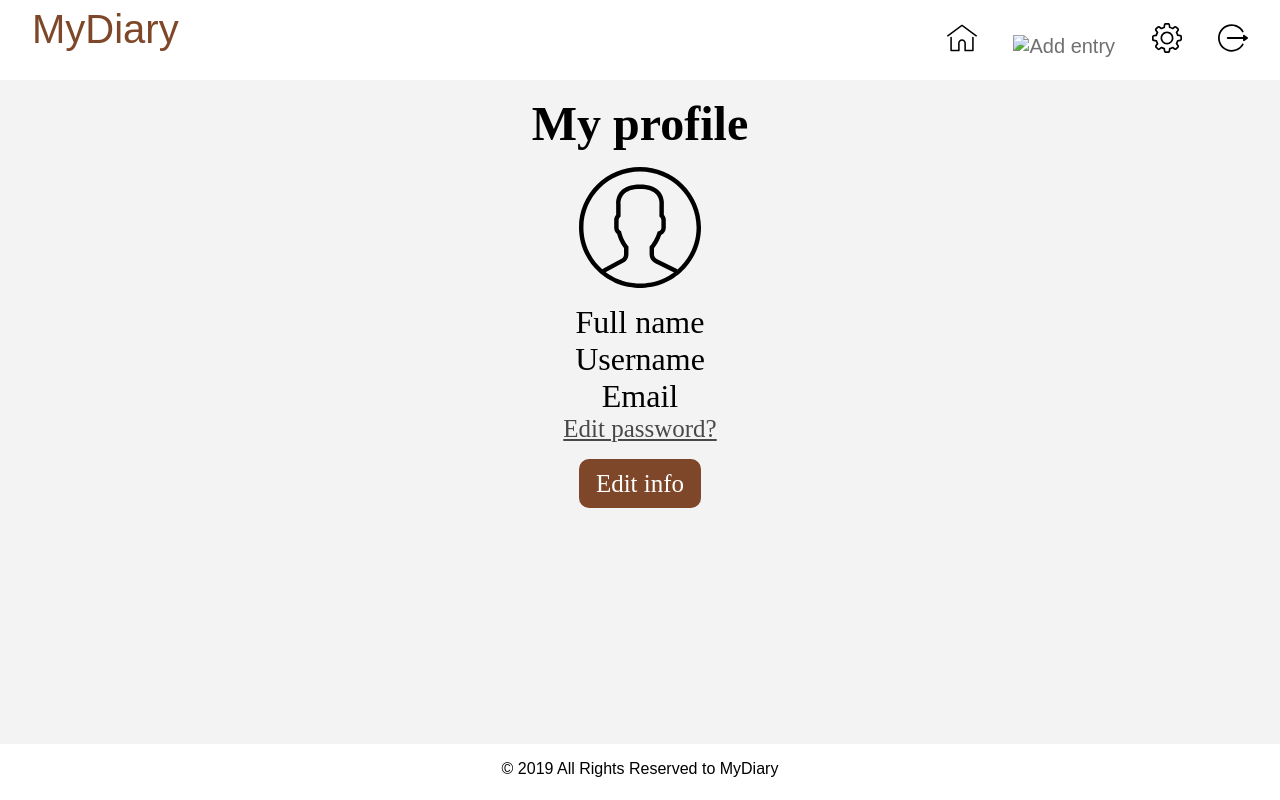
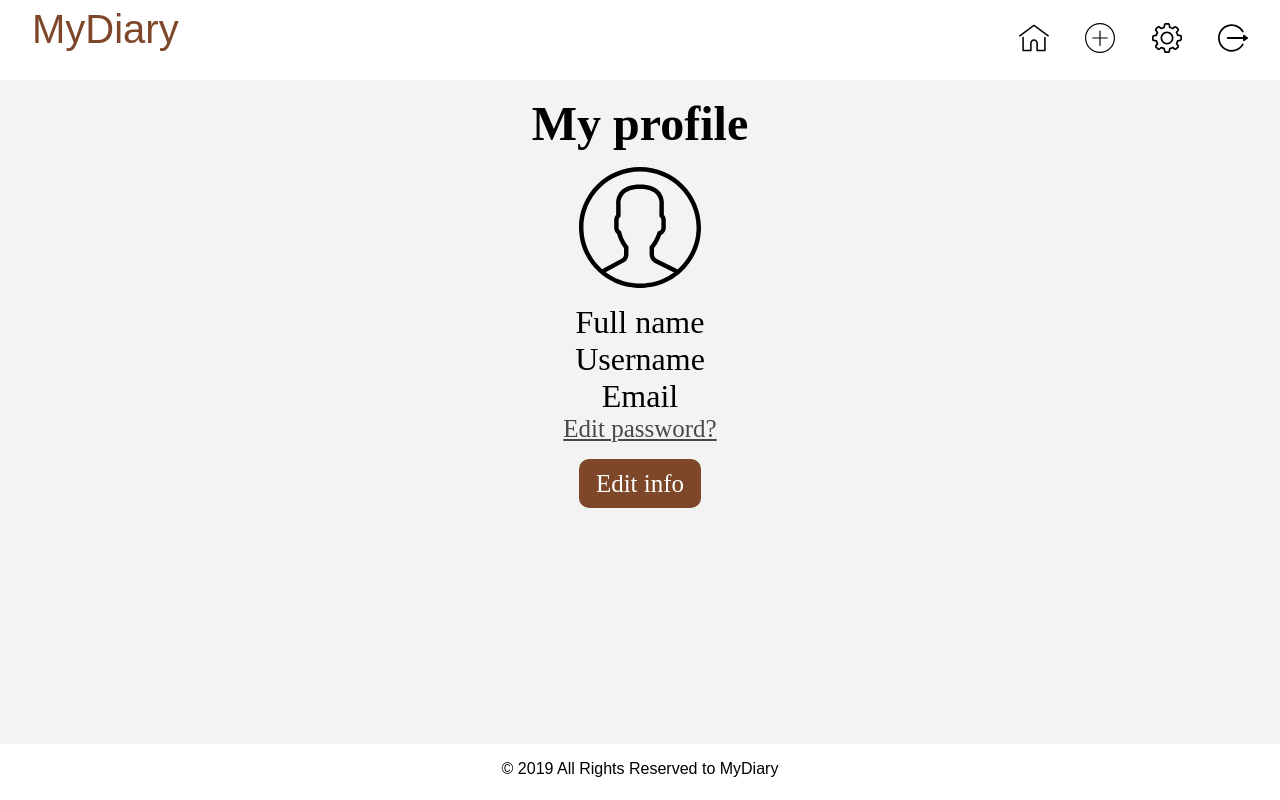
Before and after one commit to T2Wil/MyDiary, a website: page UI/pages/profile.html in a window 1280 px wide. Drawn offline with Linux system fonts and the light colour scheme.

Commit message:
bg(UI-templates-profile): Fix navigation bar Replace svg elements with appropriates. [ Finishes 169089797]

```diff
--- a/UI/pages/profile.html
+++ b/UI/pages/profile.html
@@ -16,7 +16,7 @@
             <a href="dashboard.html" class="logo">MyDiary</a>
             <ul>
                 <li><a href="./dashboard.html"><img src="../assets/home.svg" alt="Home" class="icon-small"></a></li>
-                <li><a href="./entry.html"><img src="../assets/edit.svg" alt="Add entry" class="icon-small"></a></li>
+                <li><a href="./entry.html"><img src="../assets/plus.svg" alt="Add entry" class="icon-small"></a></li>
                 <li><a href="#"><img src="../assets/settings.svg" alt="Settings" class="settings icon-small" > </a>
                     <ul class="drop-down hide">
                         <li><a href="./profile.html">Profile</a></li>
```
